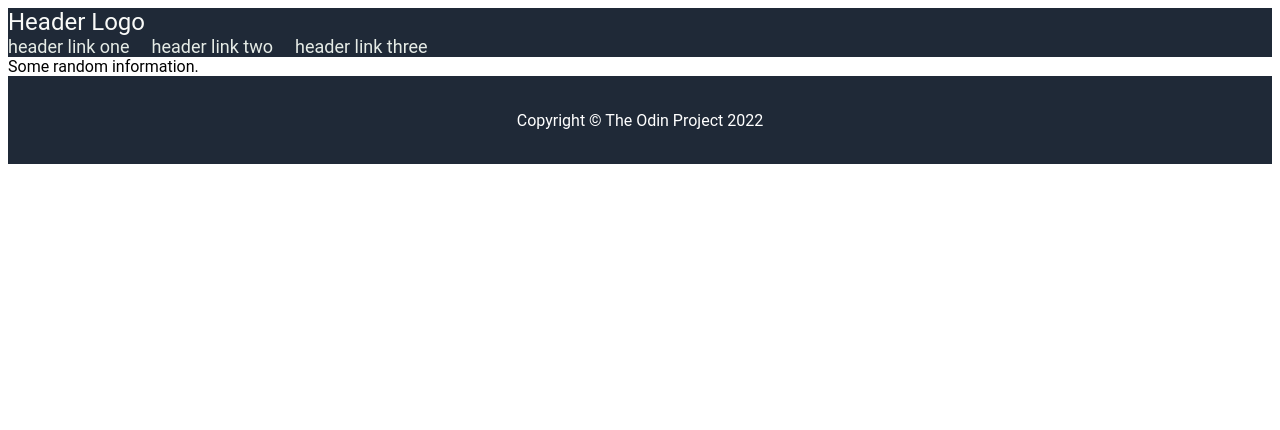
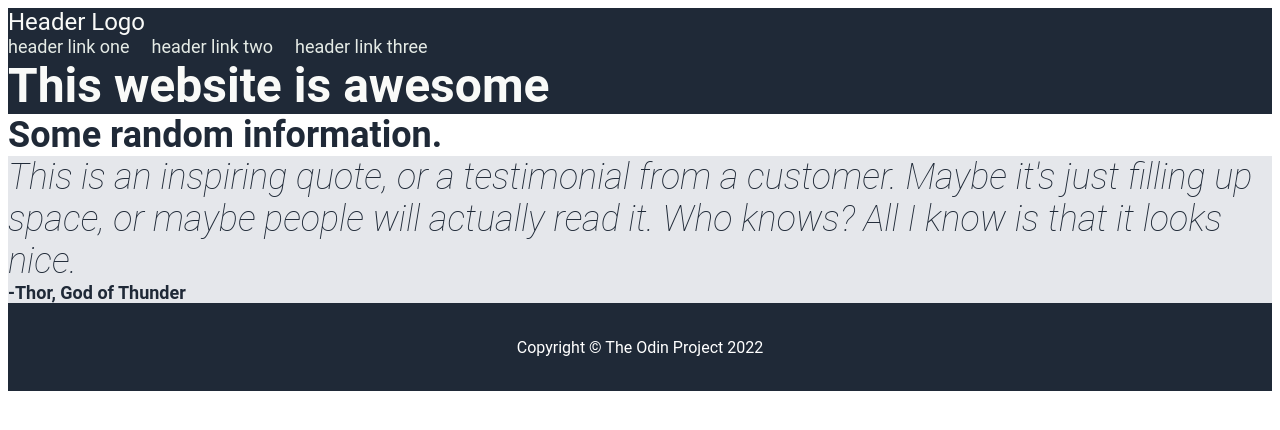
Before and after one commit to QuixieFenix/landingpage, a plain HTML site: page index.html in a window 1280 px wide. Drawn offline with Linux system fonts and the light colour scheme.

Commit message:
Filled out HTML and CSS with div classes and properties. Added text to quote sections and adjusted styles for header, information, and quote sections.

```diff
--- a/index.html
+++ b/index.html
@@ -8,9 +8,7 @@
     <link rel="stylesheet" href="style.css">
  </head>
  <div class="header">
-    <div class="logo">
-        Header Logo
-    </div>
+  <div class="logo">Header Logo</div>
     <ul class="links">
         <li><a href="#">header link one</a></li>
         <li><a href="#">header link two</a></li>
@@ -18,11 +16,17 @@
       </ul>
  </div>
 <body>
-    <div class="container">
-        Some random information.
+    <div class="banner">
+      <div class="bannertitle">This website is awesome</div>
     </div>
-  <div class="footer">
-    Copyright © The Odin Project 2022
-  </div>
+    <div class="infocontainer">
+        <div class="infotitle">Some random information.</div>
+    </div>
+    <div class="quotesection">
+        This is an inspiring quote, or a testimonial from a customer. Maybe it's just filling up space, or maybe people will actually read it.
+        Who knows? All I know is that it looks nice.
+        <div class="quotesign">-Thor, God of Thunder</div>
+    </div>
+  <div class="footer">Copyright © The Odin Project 2022</div>
 </body>
 </html>
--- a/style.css
+++ b/style.css
@@ -10,21 +10,48 @@ body {
     font-size: 18px;
 }
 
-.bannertitle {
+.banner {
+    background: #1F2937;
+    color: #E5E7EB;
+    font-size: 18px;
 
 }
 
-.logo {
-    font-size: 24px;
+.bannertitle {
     color: #F9FAF8;
+    font-size: 48px;
+    font-weight: bolder;
 }
 
-.infotitle {
+.logo {
+    color: #F9FAF8;
+    font-size: 24px;
 
 }
 
 .infocontainer {
 
+}
+
+.infotitle {
+    color: #1F2937;
+    font-size: 36px;
+    font-weight: bolder;
+}
+
+.quotesection {
+    background: #E5E7EB;
+    color: #1F2937;
+    font-size: 36px;
+    font-weight: lighter;
+    font-style: italic;
+}
+
+.quotesign {
+    color: #1F2937;
+    font-size: 18px;
+    font-weight: bold;
+    font-style: normal;
 }
 
 .footer {
@@ -36,8 +63,8 @@ body {
 }
 
 a {
+    color: #e5ebe6;
     text-decoration: none;
-    color: #e5ebe6;
     font-size: 18px;
   }
 
```
